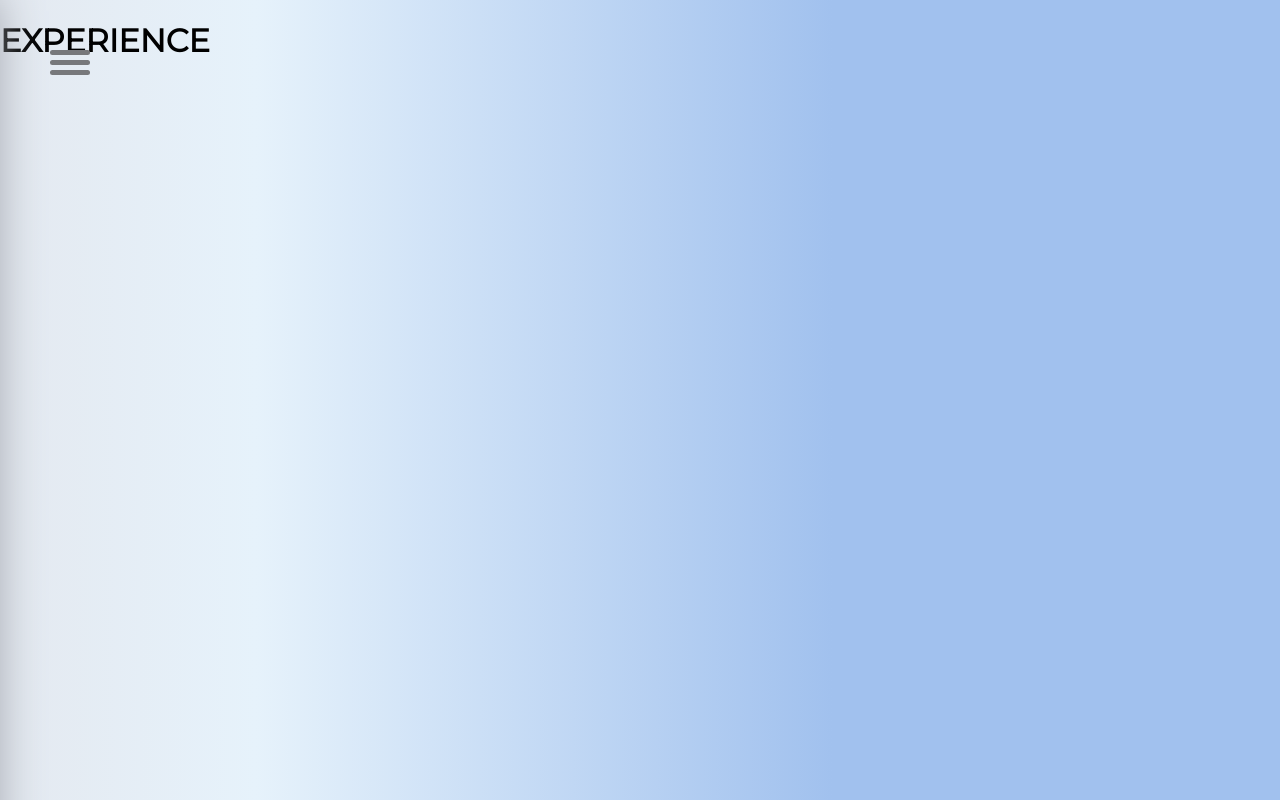
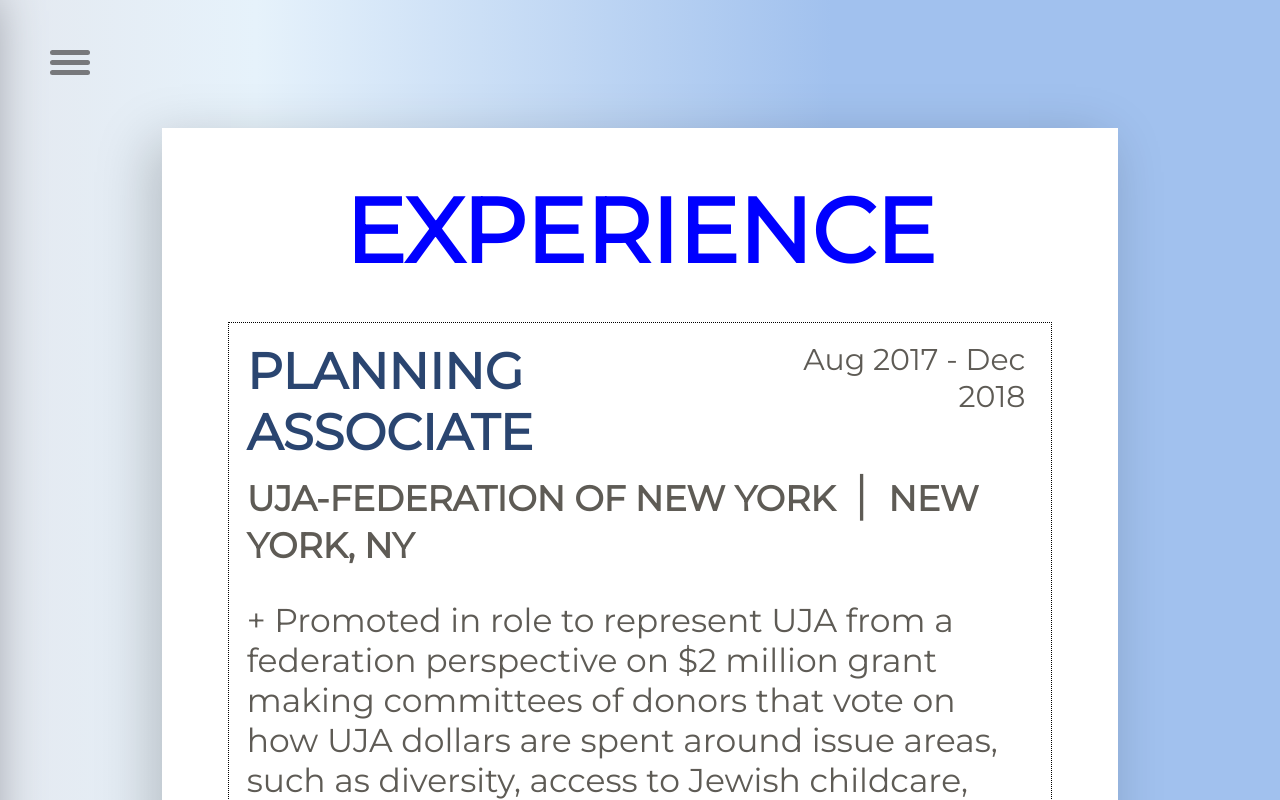
Before and after one commit to sivanadler/sivan-adler-website, a React (Create React App) app: page /experience in a window 1280 px wide. Shown: the top 800 px of the page. Built offline with nearby package versions, Linux system fonts and the light colour scheme.

Commit message:
experience page done

```diff
--- a/src/App.css
+++ b/src/App.css
@@ -325,6 +325,17 @@
   margin-right: 1%;
 }
 
+/* EXPERIENCE PAGE */
+.education-header a {
+  color: #2a4570;
+  text-decoration: none;
+}
+
+.education-header a:hover {
+  color: #5c94ed;
+  margin: 0px;
+  text-decoration: underline;
+}
 
 /* PROJECTS PAGE*/
 .project-card {
--- a/src/Experience.js
+++ b/src/Experience.js
@@ -1,5 +1,6 @@
 import React from "react";
 import Nav from './Nav'
+import ExperienceListing from './ExperienceListing'
 
 class Experience extends React.Component {
 
@@ -10,9 +11,46 @@
           <Nav history={this.props.history}/>
         </div>
         <div className="right">
-        <h1>EXPERIENCE</h1>
+          <div className="about-me-description">
+            <h1 className="header">EXPERIENCE</h1>
+            <ExperienceListing
+              position={'Planning Associate'}
+              company={'UJA-Federation of New York'}
+              location={'New York, NY'}
+              date={'Aug 2017 - Dec 2018'}
+              description={['+ Promoted in role to represent UJA from a federation perspective on $2 million grant making committees of donors that vote on how UJA dollars are spent around issue areas, such as diversity, access to Jewish childcare, Israel education curriculum, etc', '+ Acted as liaison between the organization and donors to balance objectives of both entities in disbursement of federation funds, each grant ranging between $20,000 -$1,000,000 depending on size and scale of the project', '+ Identified challenges in the community and developed grant making strategies for over 30 grants to meet those needs and advance the organizational mission of strengthening the Jewish infrastructure in New York', '+ Evaluated grantee impact through site visits and report oversight to make recommendations for future funding decisions']}
+              link={''}
+            />
+
+            <ExperienceListing
+              position={'Program Coordinator'}
+              company={'UJA-Federation of New York'}
+              location={'New York, NY'}
+              date={'Jan 2017 - July 2017'}
+              description={['+ Served as a professional on a million dollar grant making committee of donors', '+ Assisted professionals and donors with their operational needs, meeting prep and general inquiries', '+ Provided content expertise around issues of diversity for over 150 donors and 500+ staff members on a day-to-day basis']}
+              link={''}
+            />
+
+            <ExperienceListing
+              position={'Planning Assistant'}
+              company={'UJA-Federation of New York'}
+              location={'New York, NY'}
+              date={'Aug 2016 - Dec 2016'}
+              description={['+ Planned over 100 committee meetings across two planning divisions', '+ Coordinated events and conferences hosted at UJA with grantee agencies', '+ Managed homegrown CRM system to track donor engagement and annual giving']}
+              link={''}
+            />
+
+            <ExperienceListing
+              position={'Artistic Designer'}
+              company={'Wyman Institute for Holocaust Studies'}
+              location={'New York, NY'}
+              date={'May 2014'}
+              description={['+ Designed and created a graphically cohesive ten-panel digital storyboard that was showcased in exhibitions across the country, commemorating the 50th anniversary of the St. Louis Ship during WWII']}
+              link={'https://sivanadler.wixsite.com/sivanportfolio/wyman-institute'}
+            />
+            </div>
           </div>
-      </div>
+        </div>
     )
   }
 }
--- /dev/null
+++ b/src/ExperienceListing.js
@@ -0,0 +1,25 @@
+import React from "react";
+
+class ExperienceListing extends React.Component {
+
+  getDescription = () => {
+    return this.props.description.map(item => {
+      return <p>{item}</p>
+    })
+  }
+
+  render() {
+    return (
+      <div className='education-listing'>
+        <div className='education-right'>
+          <p>{this.props.date}</p>
+        </div>
+        <h1 className='education-header'>{this.props.link !== '' ? <a href={this.props.link}>{this.props.position}</a> : this.props.position}</h1>
+        <h4 className='education-subheader'>{this.props.company} <span className='seperator'>|</span> {this.props.location}</h4>
+        <p>{this.getDescription()}</p>
+
+      </div>
+    )
+  }
+}
+export default ExperienceListing
```
